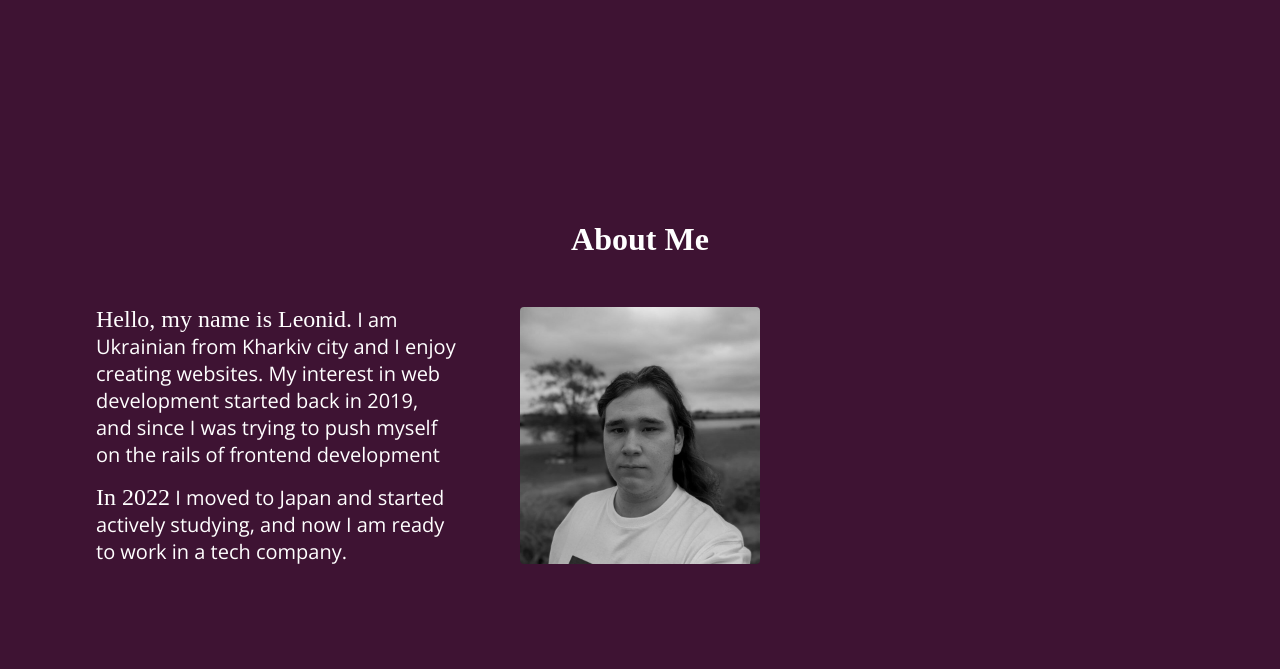
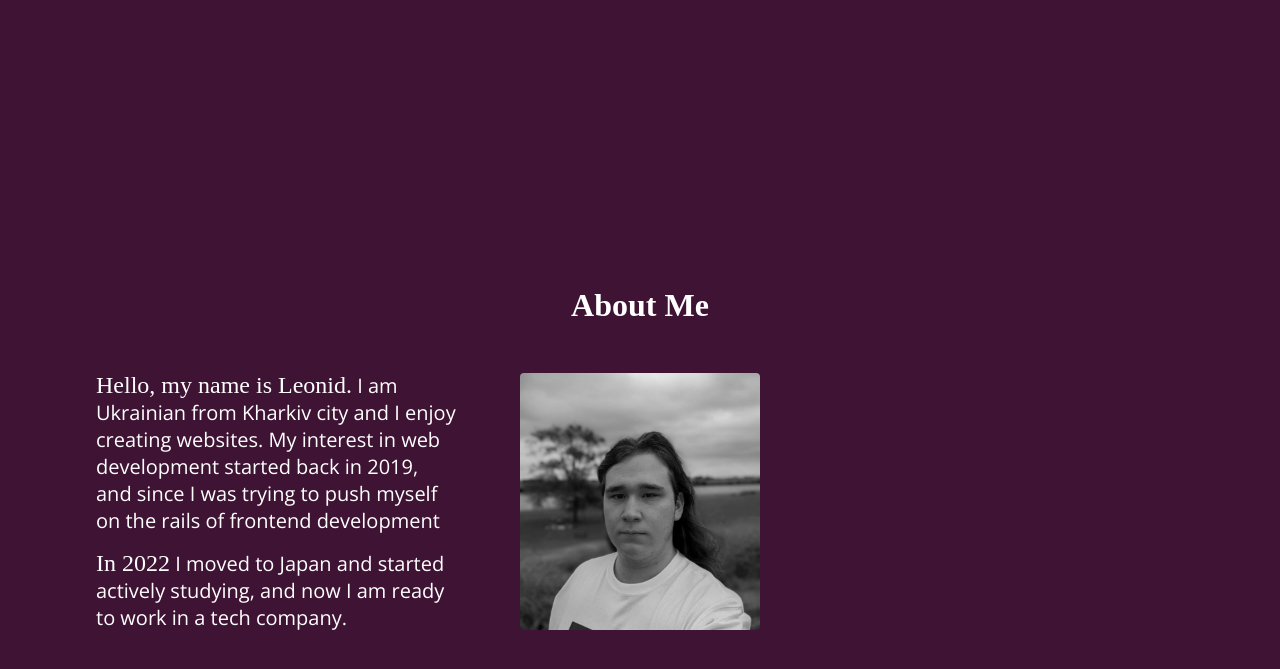
Before and after one commit to RiznykLeo/profile, a website: page index.html in a window 1280 px wide. Shown: the part 771-1440 px from the top of the page. Drawn offline with nearby package versions, Linux system fonts and the light colour scheme; a script that the page names is missing; a web font is replaced by a local one.

Commit message:
fix scroll height

```diff
--- a/index.html
+++ b/index.html
@@ -34,11 +34,16 @@
                     and I'm open to any new opportunities!</p>
             </div>
         </div>
+        <div id="about">
+            <p>&nbsp;</p>
+            <p>&nbsp;</p>
+            <p>&nbsp;</p>
+        </div>
         <div class="vertical-container">
             <div class="headers">
                 <h2 class="center accent">About Me</h2>
             </div>
-            <div class="about" id="about">
+            <div class="about">
                 <div class="text-block">
                     <p class="">
                         <span class="accent">Hello, my name is Leonid.</span>
--- a/styles/sass/pages/_index.scss
+++ b/styles/sass/pages/_index.scss
@@ -98,6 +98,7 @@ h1, h2, h3, p, span, {
 }
 
 .about {
+  margin-top: 3rem;
   display: grid;
   grid-template-columns: 1fr 1fr 1fr;
 
@@ -140,6 +141,12 @@ h1, h2, h3, p, span, {
   }
 }
 
+#about {
+  p {
+    font-size: 3rem;
+  }
+}
+
 .limit70 {
   max-width: 70%;
 }
```
